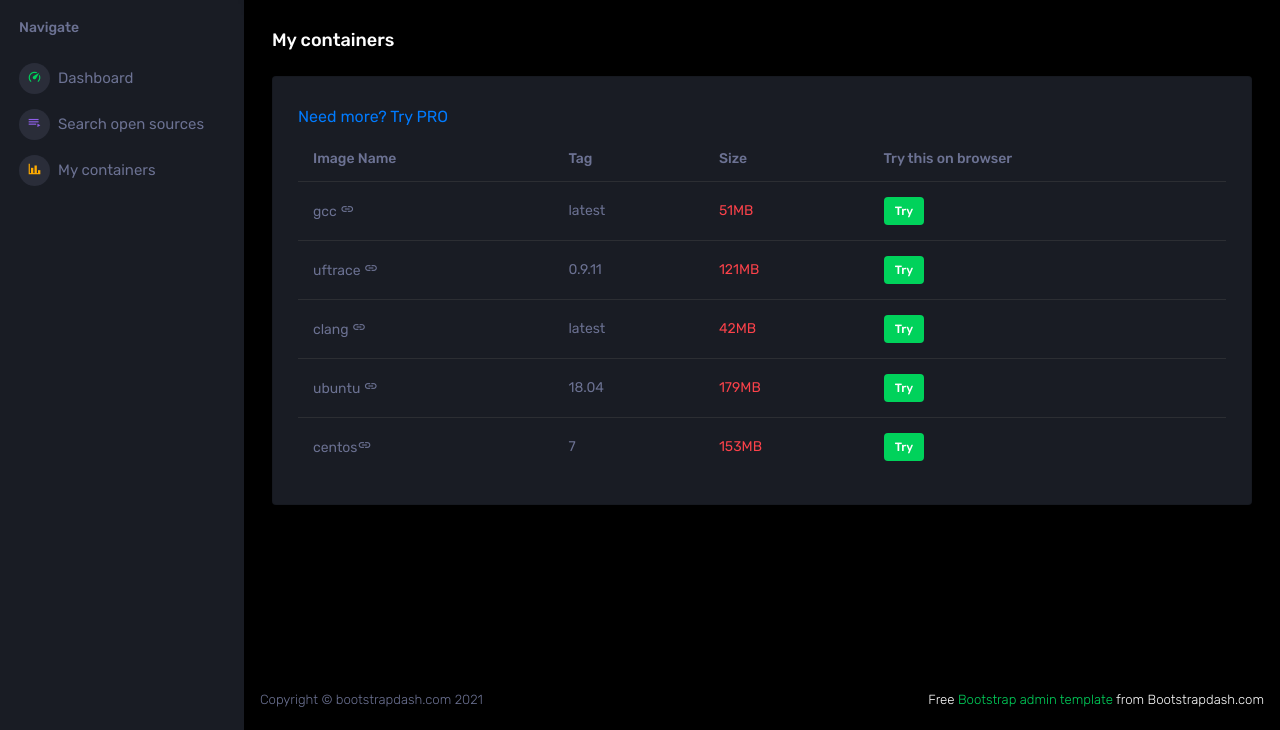
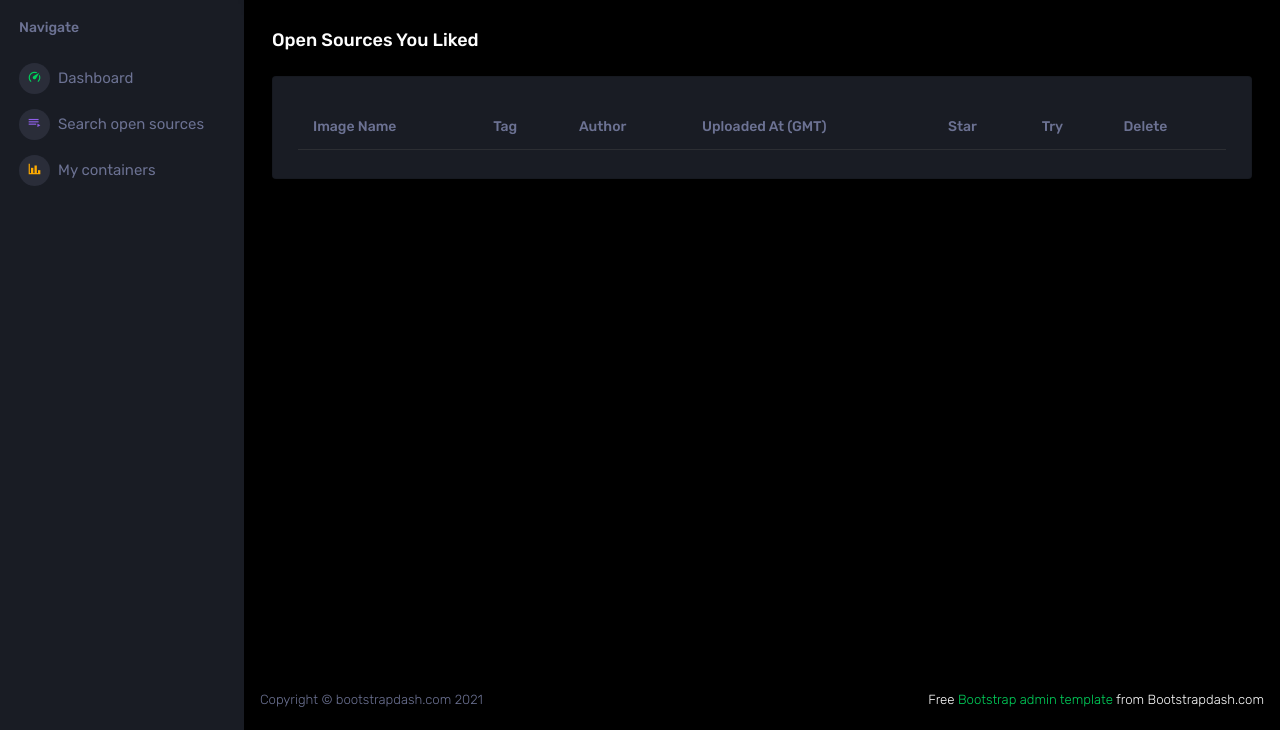
Before and after one commit to zzxx3081/trythisonbrowser, a Django app: page /user/ in a window 1280 px wide. Shown: the part 70-800 px from the top of the page. Run offline with Django 4.2, Linux system fonts and the light colour scheme; the visitor is signed in with stand-in values (Sample User, id 1); data comes from the database, SQL or seed files in the repository; data that the repository does not hold is empty; some libraries are stand-ins or nearby versions.

Commit message:
my container

```diff
--- a/ttob_server/ttob_app/templates/base.html
+++ b/ttob_server/ttob_app/templates/base.html
@@ -55,7 +55,7 @@
           </li>
 
           <li class="nav-item menu-items">
-            <a class="nav-link" href="{% url 'userimg' %}">
+            <a class="nav-link" href="{% url 'user' %}">
               <span class="menu-icon">
                 <i class="mdi mdi-chart-bar"></i>
               </span>
--- a/ttob_server/ttob_app/templates/list.html
+++ b/ttob_server/ttob_app/templates/list.html
@@ -21,7 +21,7 @@
                             <th>Author</th>
                             <th>Uploaded At (GMT)</th>
                             <th>Star</th>
-                            <th>Try this on browser</th>
+                            <th>Try</th>
                           </tr>
                         </thead>
                         <tbody>
--- a/ttob_server/ttob_app/templates/user.html
+++ b/ttob_server/ttob_app/templates/user.html
@@ -6,56 +6,44 @@
         <div class="main-panel">
           <div class="content-wrapper">
             <div class="page-header">
-              <h3 class="page-title">My containers</h3>
+              <h3 class="page-title">Open Sources You Liked</h3>
             </div>
             <div class="row">
               <div class="col-lg-12 grid-margin stretch-card">
                 <div class="card">
                   <div class="card-body">
-                    <a href="{% url 'container' %}"><label class=".btn-outline-primary">Need more? Try PRO</label></a>
+
                     <div class="table-responsive">
                       <table class="table table-hover">
                         <thead>
                           <tr>
                             <th>Image Name</th>
                             <th>Tag</th>
-                            <th>Size</th>
-                            <th>Try this on browser</th>
+                            <th>Author</th>
+                            <th>Uploaded At (GMT)</th>
+                            <th>Star</th>
+                            <th>Try</th>
+                            <th>Delete</th>
                           </tr>
                         </thead>
                         <tbody>
+                          {% for open_source in open_sources %}
                           <tr>
-                            <td>gcc <i class="mdi mdi-link"></i></td>
-                            <td>latest</td>
-                            <td class="text-danger">51MB </td>
-                            <td><a href="{% url 'container' %}"><label class="badge badge-success">Try</label></a></td>
+                            <td>{{open_source.projectname}} <i class="mdi mdi-link"></i></td>
+                            <td>{{open_source.tag}}</td>
+                            <td>{{open_source.author}}</td>
+                            <td>{{open_source.uploaded_at}}</td>
+                            <td class="text-danger"><i class="mdi mdi-star"></i> 28.76% </td>
+                            <td><a href="{% url 'container' open_source.fullname %}"><label class="badge badge-success">Try</label></a></td>
+                            <td>
+                              <form action="{% url 'deleteopensource' open_source.fullname %}" method="POST">{% csrf_token %}
+                                <button type="submit" class="btn btn-danger btn-md" name="opensource_id", value="{{ open_source.id }}">
+                                  Delete
+                                </button>
+                              </form>
+                            </td>
                           </tr>
-
-                          <tr>
-                            <td>uftrace <i class="mdi mdi-link"></i></td>
-                            <td>0.9.11</td>
-                            <td class="text-danger">121MB </td>
-                            <td><a href="{% url 'container' %}"><label class="badge badge-success">Try</label></a></td>
-                          </tr>
-                          <tr>
-                            <td>clang <i class="mdi mdi-link"></i></td>
-                            <td>latest</td>
-                            <td class="text-danger">42MB </td>
-                            <td><a href="{% url 'container' %}"><label class="badge badge-success">Try</label></a></td>
-                          </tr>
-                          <tr>
-                            <td>ubuntu <i class="mdi mdi-link"></i></td>
-                            <td>18.04</td>
-                            <td class="text-danger">179MB </td>
-                            <td><a href="{% url 'container_u' %}"><label class="badge badge-success">Try</label></a></td>
-                          </tr>
-                          <tr>
-                            <td>centos<i class="mdi mdi-link"></i></td>
-                            <td>7</td>
-                            <td class="text-danger">153MB </td>
-                            <td><a href="{% url 'container_c' %}"><label class="badge badge-success">Try</label></a></td>
-                          </tr>
-
+                          {% endfor %}
                         </tbody>
                       </table>
                     </div>
--- a/ttob_server/ttob_app/views.py
+++ b/ttob_server/ttob_app/views.py
@@ -26,8 +26,15 @@ def LikeView(request, fullname):
     print("into views")
     print(fullname)
     opensource = get_object_or_404(OpenSource, fullname=fullname)
-    print("hello")
-    opensource.likes.add(request.user)
+
+
+    re = opensource.likes.filter(username=request.user.username)
+
+    if re.exists():
+        opensource.likes.remove(request.user)
+    else:
+        opensource.likes.add(request.user)
+
     return HttpResponseRedirect(reverse('container', args=[fullname]))
 
 def list_duplicates(seq):
@@ -93,14 +100,15 @@ def container(request, fullname):
             print("new used port as list : ", new_used_port)
             port = list(set(new_used_port) - set(old_used_port))[0]
             print("port" , port)
-            #### get port end ####
+            ##### get port END CRITICAL SECTION #####
 
-            # release previous port - if profile.port == -1: pass, else: release profile.port
             if profile.port == -1:
                 profile.port = port
                 profile.save()
             else:
+                ##### get port CRITICAL SECTION #####
                 os.system("fuser -k " + str(profile.port) + "/tcp")
+                ##### get port END CRITICAL SECTION #####
                 profile.port = port
                 profile.save()
 
@@ -120,8 +128,16 @@ def container(request, fullname):
     return render(request, 'container.html', {'url':url, 'open_source':open_source, 'comments':comments, 'total_likes':total_likes})
 
 
-def userimg(request):
-    return render(request, 'user.html')
+def user(request):
+    u = User.objects.get(username=request.user.username)
+    open_sources = u.opensource_likes.all()
+    return render(request, 'user.html', {'open_sources':open_sources})
+
+
+def DeleteView(request, fullname):
+    opensource = get_object_or_404(OpenSource, fullname=fullname)
+    opensource.likes.remove(request.user)
+    return HttpResponseRedirect(reverse('user'))
 
 def login(request):
 
--- a/ttob_server/ttob_server/urls.py
+++ b/ttob_server/ttob_server/urls.py
@@ -8,7 +8,8 @@ urlpatterns = [
     path('admin/', admin.site.urls),
     path('', index, name="index"),
     path('list/', listimg, name="listimg"),
-    path('user/', userimg, name="userimg"),
+    path('user/', user, name="user"),
+    path('deleteopensource/<str:fullname>', DeleteView, name="deleteopensource"),
     path('login/', login, name="login"),
     path('register/', register, name="register"),
     path('container/<str:fullname>/', container, name="container"),
```
Also changed, not shown: ttob_server/ttob_app/templates/container_c.html (deleted, +0 -40 lines), ttob_server/ttob_app/templates/container_u.html (deleted, +0 -40 lines).
